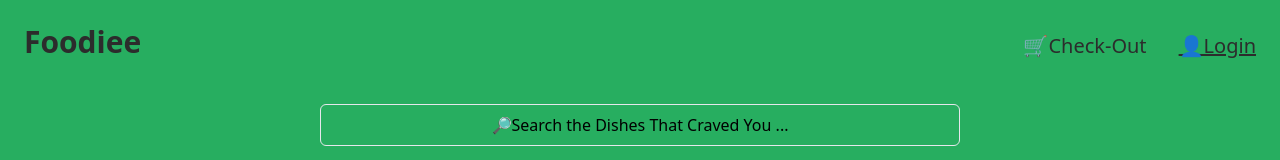
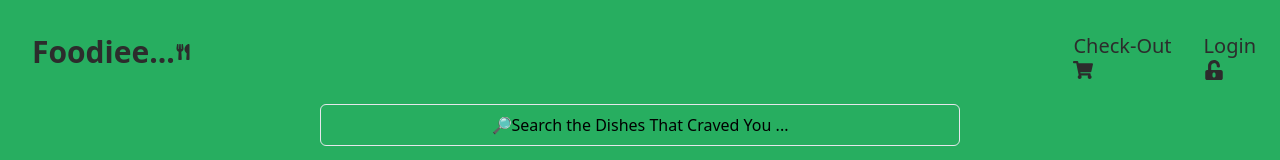
Before and after one commit to Balaji-Rajini/Foodiee, a React (Vite) app: page / in a window 1280 px wide. Shown: the top 160 px of the page. Built offline with nearby package versions, Linux system fonts and the light colour scheme.

Commit message:
icons added

```diff
--- a/src/App.jsx
+++ b/src/App.jsx
@@ -19,8 +19,6 @@ function About() {
 function App() {
 
   return (
-
-
 
     <BrowserRouter>
       <Routes>
--- a/src/Components/Navbar.jsx
+++ b/src/Components/Navbar.jsx
@@ -1,15 +1,19 @@
+import { FaUtensils, FaUnlockAlt, FaShoppingCart } from "react-icons/fa";
+import { Link } from "react-router-dom"
+function Navbar() {
 
-import { Link } from "react-router-dom"
-function Navbar(){
+    return (
+        <nav className="flex bg-greeny text-dark justify-between p-6 fixed w-full z-20" >
+            <div className="flex items-center px-2 ">
+                <h1 className=" text-3xl  font-semibold">Foodiee...  </h1>
+                <FaUtensils />          </div>
+            <div className=" text-xl mt-2  flex gap-8 cursor-pointer">
 
-    return(
-        <nav className="flex bg-greeny text-dark justify-between p-6 fixed w-full z-20" >
-          <h1 className=" text-3xl  font-semibold">Foodiee</h1>
-          <div className=" text-xl mt-2  flex gap-8 cursor-pointer">
-          <p>🛒Check-Out</p>
-          <p>  <Link to={"/login"} className="underline">👤Login</Link>
-          </p>
-</div>
+                    <p>Check-Out<FaShoppingCart /></p>
+
+                <p>  <Link to={"/login"} className="" >Login<FaUnlockAlt/></Link>
+                </p>
+            </div>
         </nav>
     )
-}export default Navbar
+} export default Navbar
```
